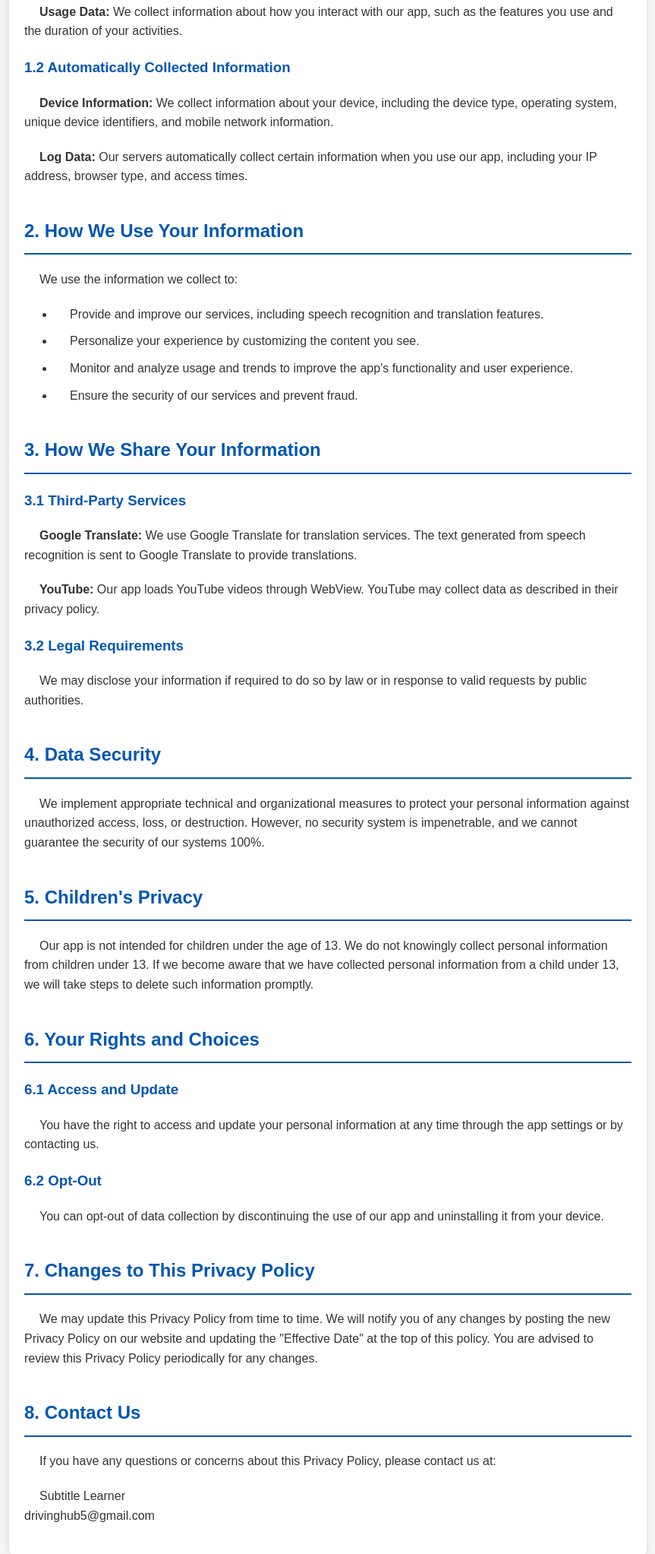
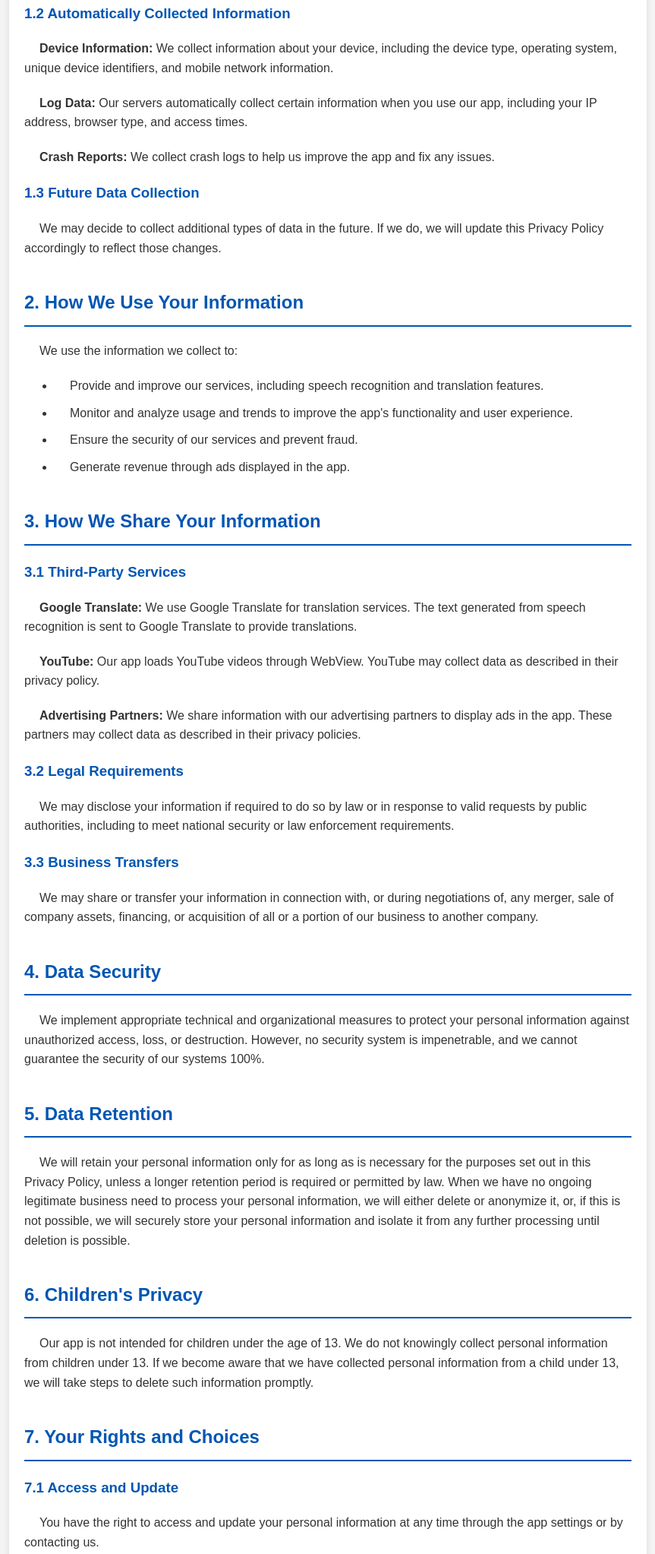
Before and after one commit to Hadeed0/privacy-policy, a plain HTML site: page index.html in a window 1280 px wide. Shown: the part 654-2699 px from the top of the page at 76% size, without its empty margins (208-1071 px from the left). Drawn offline with Linux system fonts and the light colour scheme.

Commit message:
Update index.html

```diff
--- a/index.html
+++ b/index.html
@@ -18,47 +18,70 @@
         <h2>1. Information We Collect</h2>
         <h3>1.1 Personal Information</h3>
         <p><strong>Speech Data:</strong> Our app collects audio data when you use the speech recognition feature. This data is converted into text and used for translation purposes within the app.</p>
-    <p><strong>Usage Data:</strong> We collect information about how you interact with our app, such as the features you use and the duration of your activities.</p>
 
         <h3>1.2 Automatically Collected Information</h3>
         <p><strong>Device Information:</strong> We collect information about your device, including the device type, operating system, unique device identifiers, and mobile network information.</p>
         <p><strong>Log Data:</strong> Our servers automatically collect certain information when you use our app, including your IP address, browser type, and access times.</p>
+        <p><strong>Crash Reports:</strong> We collect crash logs to help us improve the app and fix any issues.</p>
+
+        <h3>1.3 Future Data Collection</h3>
+        <p>We may decide to collect additional types of data in the future. If we do, we will update this Privacy Policy accordingly to reflect those changes.</p>
 
         <h2>2. How We Use Your Information</h2>
         <p>We use the information we collect to:</p>
         <ul>
             <li>Provide and improve our services, including speech recognition and translation features.</li>
-        <li>Personalize your experience by customizing the content you see.</li>
             <li>Monitor and analyze usage and trends to improve the app's functionality and user experience.</li>
             <li>Ensure the security of our services and prevent fraud.</li>
+            <li>Generate revenue through ads displayed in the app.</li>
         </ul>
 
         <h2>3. How We Share Your Information</h2>
         <h3>3.1 Third-Party Services</h3>
         <p><strong>Google Translate:</strong> We use Google Translate for translation services. The text generated from speech recognition is sent to Google Translate to provide translations.</p>
         <p><strong>YouTube:</strong> Our app loads YouTube videos through WebView. YouTube may collect data as described in their privacy policy.</p>
+        <p><strong>Advertising Partners:</strong> We share information with our advertising partners to display ads in the app. These partners may collect data as described in their privacy policies.</p>
 
         <h3>3.2 Legal Requirements</h3>
-    <p>We may disclose your information if required to do so by law or in response to valid requests by public authorities.</p>
+        <p>We may disclose your information if required to do so by law or in response to valid requests by public authorities, including to meet national security or law enforcement requirements.</p>
+
+        <h3>3.3 Business Transfers</h3>
+        <p>We may share or transfer your information in connection with, or during negotiations of, any merger, sale of company assets, financing, or acquisition of all or a portion of our business to another company.</p>
 
         <h2>4. Data Security</h2>
         <p>We implement appropriate technical and organizational measures to protect your personal information against unauthorized access, loss, or destruction. However, no security system is impenetrable, and we cannot guarantee the security of our systems 100%.</p>
 
-    <h2>5. Children's Privacy</h2>
+        <h2>5. Data Retention</h2>
+        <p>We will retain your personal information only for as long as is necessary for the purposes set out in this Privacy Policy, unless a longer retention period is required or permitted by law. When we have no ongoing legitimate business need to process your personal information, we will either delete or anonymize it, or, if this is not possible, we will securely store your personal information and isolate it from any further processing until deletion is possible.</p>
+
+        <h2>6. Children's Privacy</h2>
         <p>Our app is not intended for children under the age of 13. We do not knowingly collect personal information from children under 13. If we become aware that we have collected personal information from a child under 13, we will take steps to delete such information promptly.</p>
 
-    <h2>6. Your Rights and Choices</h2>
-    <h3>6.1 Access and Update</h3>
+        <h2>7. Your Rights and Choices</h2>
+        <h3>7.1 Access and Update</h3>
         <p>You have the right to access and update your personal information at any time through the app settings or by contacting us.</p>
 
-    <h3>6.2 Opt-Out</h3>
+        <h3>7.2 Opt-Out</h3>
         <p>You can opt-out of data collection by discontinuing the use of our app and uninstalling it from your device.</p>
 
-    <h2>7. Changes to This Privacy Policy</h2>
+        <h3>7.3 Data Portability</h3>
+        <p>You have the right to request a copy of your personal information in a structured, commonly used, and machine-readable format.</p>
+
+        <h3>7.4 Deletion</h3>
+        <p>You have the right to request that we delete your personal information, subject to certain exceptions (such as where we are required by law to retain the information).</p>
+
+        <h3>7.5 Objection to Processing</h3>
+        <p>You have the right to object to the processing of your personal information where we are relying on a legitimate interest (or those of a third party) and there is something about your particular situation which makes you want to object to processing on this ground.</p>
+
+        <h3>7.6 Withdrawal of Consent</h3>
+        <p>If we have collected and process your personal information with your consent, you have the right to withdraw your consent at any time. Withdrawing your consent will not affect the lawfulness of any processing we conducted prior to your withdrawal, nor will it affect processing of your personal information conducted in reliance on lawful processing grounds other than consent.</p>
+
+        <h2>8. Changes to This Privacy Policy</h2>
         <p>We may update this Privacy Policy from time to time. We will notify you of any changes by posting the new Privacy Policy on our website and updating the "Effective Date" at the top of this policy. You are advised to review this Privacy Policy periodically for any changes.</p>
 
-    <h2>8. Contact Us</h2>
+        <h2>9. Contact Us</h2>
         <p>If you have any questions or concerns about this Privacy Policy, please contact us at:</p>
+
     <p>Subtitle Learner<br>
     drivinghub5@gmail.com</p>
     </div>
```
Lines whose indentation alone changed are shown as unchanged.
